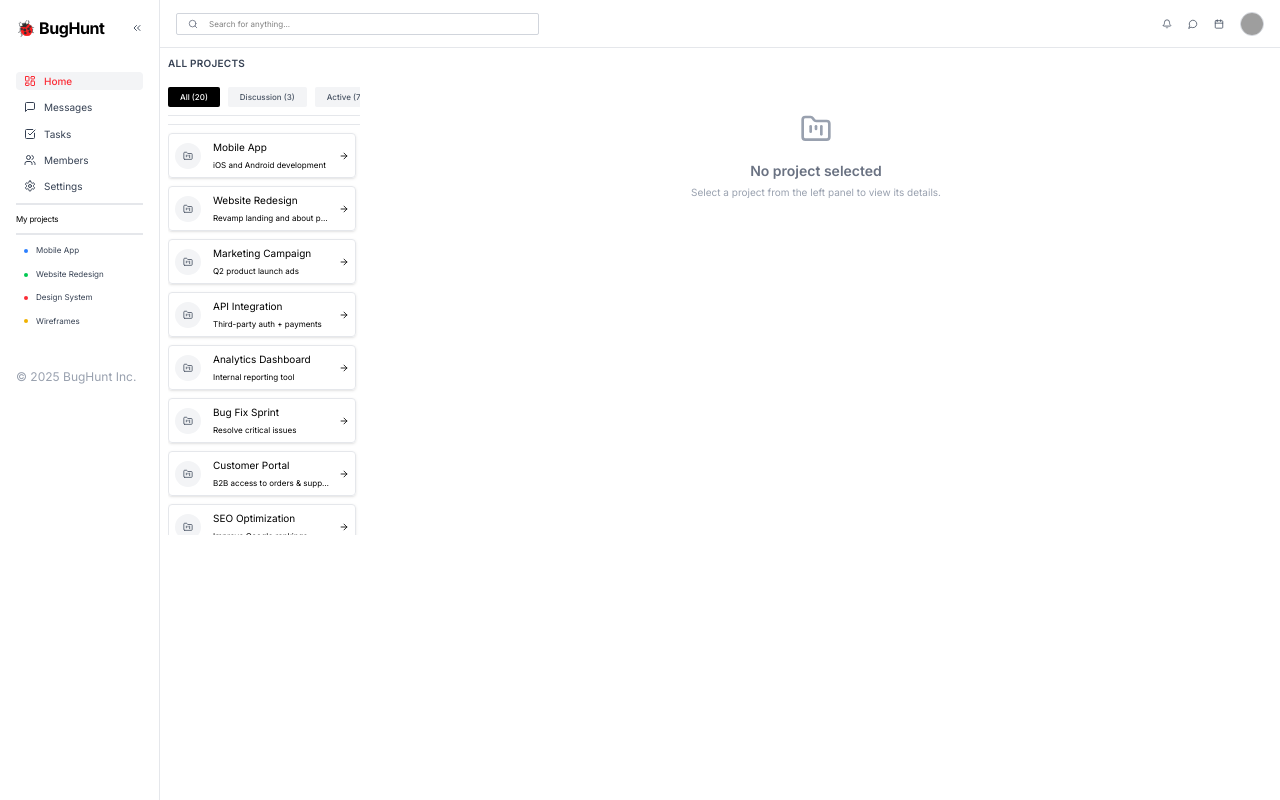
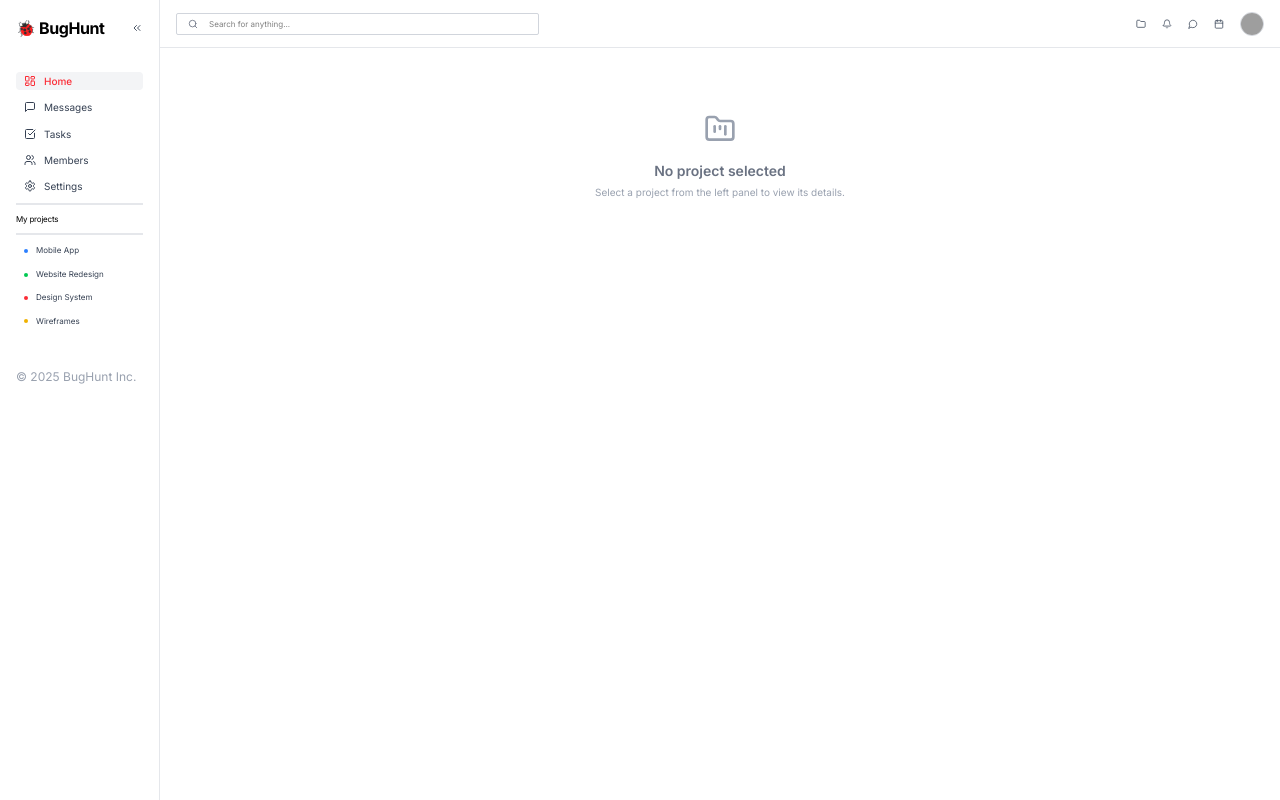
Before and after one commit to hupptechnologies/project-management-tool, a Next.js app: page /dashboard/kanban in a window 1280 px wide. Built offline with nearby package versions, Linux system fonts and the light colour scheme; grey boxes are pictures that could not be loaded.

Commit message:
Update all project list flow - moved to header

```diff
--- a/package.json
+++ b/package.json
@@ -16,7 +16,8 @@
     "lucide-react": "^0.507.0",
     "next": "15.3.1",
     "react": "^19.0.0",
-    "react-dom": "^19.0.0"
+    "react-dom": "^19.0.0",
+    "zustand": "^5.0.4"
   },
   "devDependencies": {
     "@eslint/eslintrc": "^3",
--- a/src/app/dashboard/kanban/page.tsx
+++ b/src/app/dashboard/kanban/page.tsx
@@ -1,8 +1,9 @@
 'use client';
 
+import { useEffect } from 'react';
 import { useSearchParams, useRouter } from 'next/navigation';
-import { useEffect, useState } from 'react';
-import { PROJECT_LIST } from '@/constants';
+import { X } from 'lucide-react';
+import { useUIStore } from '@/lib/store';
 import EmptyView from './emptyView';
 import ProjectList from './projectList';
 import SelectedProject from './selectedProject';
@@ -12,18 +13,20 @@ export default function KanbanPage() {
 	const searchParams = useSearchParams();
 	const router = useRouter();
 
-	const projectIdFromURL = searchParams.get('projectId');
-	const [selectedProject, setSelectedProject] = useState(
-		projectIdFromURL
-			? PROJECT_LIST.find((p) => p.id === projectIdFromURL)
-			: null
-	);
+	const showProjectPanel = useUIStore((state) => state.showProjectPanel);
+	const setShowProjectPanel = useUIStore((state) => state.setShowProjectPanel);
+	const toggleProjectPanel = useUIStore((state) => state.toggleProjectPanel);
+
+	// in KanbanPage.tsx
+	const selectedProject = useUIStore((state) => state.selectedProject);
+	const setSelectedProject = useUIStore((state) => state.setSelectedProject);
 
 	useEffect(() => {
 		if (selectedProject) {
 			const params = new URLSearchParams(searchParams.toString());
 			params.set('projectId', selectedProject.id);
 			router.replace(`?${params.toString()}`);
+			setShowProjectPanel(false); // hide panel when project selected
 		}
 	}, [selectedProject]);
 
@@ -32,17 +35,46 @@ export default function KanbanPage() {
 		params.delete('projectId');
 		router.replace(`?${params.toString()}`);
 		setSelectedProject(null);
+		setShowProjectPanel(false); // reopen panel on back
 	};
 
 	return (
 		<div className="flex flex-row">
-			{!selectedProject && (
-				<div className="w-48">
-					<p className="text-[10px] font-semibold text-gray-700 uppercase tracking-wide mb-2">
-						All Projects
-					</p>
-					<ProjectFilter />
-					<ProjectList onSelect={setSelectedProject} />
+			{showProjectPanel && (
+				<div className="absolute top-8 right-4 z-50 bg-white border border-gray-200 rounded shadow-md w-56 max-h-[calc(100vh-64px)] flex flex-col p-2">
+					{/* Header */}
+					<div className="flex justify-between items-center mb-1">
+						<p className="text-[10px] font-semibold text-gray-700 uppercase tracking-wide">
+							All Projects
+						</p>
+						<button
+							onClick={() => {
+								toggleProjectPanel();
+								setShowProjectPanel(false);
+							}}
+							className="text-gray-400 hover:text-red-500 p-1"
+							aria-label="Close"
+						>
+							<X size={12} />
+						</button>
+					</div>
+
+					{/* Filter (non-scrollable) */}
+					<div className="shrink-0">
+						<ProjectFilter />
+					</div>
+
+					{/* Scrollable List */}
+					<div className="overflow-y-auto mt-2 flex-1">
+						<ProjectList
+							selected={selectedProject}
+							onSelect={(project) => {
+								toggleProjectPanel();
+								setSelectedProject(project);
+								setShowProjectPanel(false);
+							}}
+						/>
+					</div>
 				</div>
 			)}
 
--- a/src/app/dashboard/kanban/projectList.tsx
+++ b/src/app/dashboard/kanban/projectList.tsx
@@ -5,18 +5,23 @@ import { PROJECT_LIST } from '@/constants';
 
 type Props = {
 	onSelect: (project: (typeof PROJECT_LIST)[0]) => void;
+	selected: (typeof PROJECT_LIST)[0] | null;
 };
 
-export default function ProjectList({ onSelect }: Props) {
+export default function ProjectList({ onSelect, selected }: Props) {
 	return (
-		<div className="h-[410px] overflow-y-auto pr-1">
-			{PROJECT_LIST.map((project, index) => (
+		<div className="max-h-[410px] pr-1">
+			{PROJECT_LIST.map((project, index) => {
+				const isSelected = selected?.id === project.id;
+
+				return (
 					<div
 						key={index}
 						onClick={() => onSelect(project)}
-					className="my-2 rounded-[4px] border border-gray-200 shadow-sm p-1.5
+						className={`my-2 rounded-[4px] border border-gray-200 shadow-sm p-1.5
 							flex items-center justify-between transition-all duration-200
-							hover:shadow-md hover:bg-gray-50 hover:scale-[1.01] cursor-pointer"
+							hover:shadow-md hover:bg-gray-50 hover:scale-[1.01] cursor-pointer ${isSelected ? 'bg-red-50 border-red-200' : ''
+							}`}
 					>
 						<div className="flex items-center gap-3 w-full overflow-hidden">
 							<div className="p-2 bg-gray-100 rounded-full shrink-0">
@@ -35,7 +40,8 @@ export default function ProjectList({ onSelect }: Props) {
 						</div>
 						<ArrowRight size={10} className="text-black shrink-0 ml-2" />
 					</div>
-			))}
+				);
+			})}
 		</div>
 	);
 }
--- a/src/components/Header.tsx
+++ b/src/components/Header.tsx
@@ -1,10 +1,13 @@
-import { Bell, Calendar, MessageCircle, Search } from 'lucide-react';
+// components/Header.tsx
+import { useUIStore } from '@/lib/store';
+import { Folder, Bell, Calendar, MessageCircle, Search } from 'lucide-react';
 import Link from 'next/link';
 
 export default function Header() {
+	const toggleProjectPanel = useUIStore((state) => state.toggleProjectPanel);
+
 	return (
 		<div className="h-12 bg-white px-4 flex items-center justify-between shadow-sm border-b border-gray-200">
-			{/* Search Input */}
 			<div className="flex items-center gap-2 w-1/3 relative">
 				<Search className="absolute left-3 text-gray-500" size={10} />
 				<input
@@ -14,26 +17,29 @@ export default function Header() {
 				/>
 			</div>
 
-			{/* Icons */}
 			<div className="flex items-center gap-4 text-gray-600">
+				<button
+					onClick={toggleProjectPanel}
+					className="hover:text-red-400 transition"
+				>
+					<Folder size={10} />
+				</button>
+
 				<Bell size={10} className="cursor-pointer hover:text-red-400" />
 				<MessageCircle
 					size={10}
 					className="cursor-pointer hover:text-red-400"
 				/>
 				<Calendar size={10} className="cursor-pointer hover:text-red-400" />
+
 				<Link href={'/dashboard/profile'}>
-					<div className="flex items-center gap-2">
-						<img
-							src="https://eliteadmin.themedesigner.in/demos/bt4/university/dist/images/users/11.jpg"
-							alt="User"
-							className="w-6 h-6 rounded-full border border-gray-300"
-						/>
-					</div>
+					<img
+						src="https://eliteadmin.themedesigner.in/demos/bt4/university/dist/images/users/11.jpg"
+						alt="User"
+						className="w-6 h-6 rounded-full border border-gray-300"
+					/>
 				</Link>
 			</div>
-
-			{/* User Avatar */}
 		</div>
 	);
 }
--- /dev/null
+++ b/src/lib/store.ts
@@ -0,0 +1,22 @@
+// lib/store.ts
+import { create } from 'zustand';
+import { PROJECT_LIST } from '@/constants';
+
+type UIState = {
+	showProjectPanel: boolean;
+	setShowProjectPanel: (val: boolean) => void;
+	toggleProjectPanel: () => void;
+
+	selectedProject: (typeof PROJECT_LIST)[0] | null;
+	setSelectedProject: (project: (typeof PROJECT_LIST)[0] | null) => void;
+};
+
+export const useUIStore = create<UIState>((set) => ({
+	showProjectPanel: false,
+	setShowProjectPanel: (val) => set({ showProjectPanel: val }),
+	toggleProjectPanel: () =>
+		set((state) => ({ showProjectPanel: !state.showProjectPanel })),
+
+	selectedProject: null,
+	setSelectedProject: (project) => set({ selectedProject: project }),
+}));
```
Also changed, not shown: 1 other file (tests, documents, lock files or other folders). Lines whose indentation alone changed are shown as unchanged.
